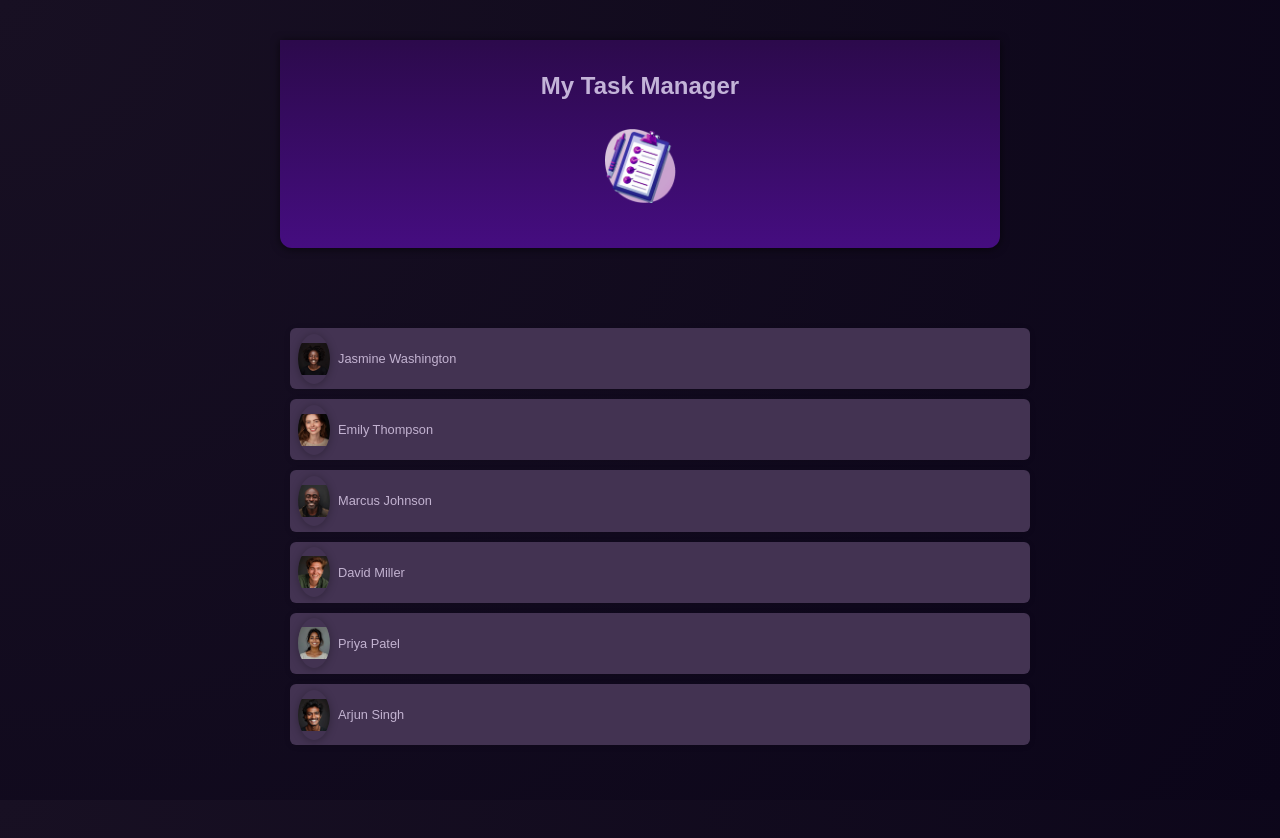
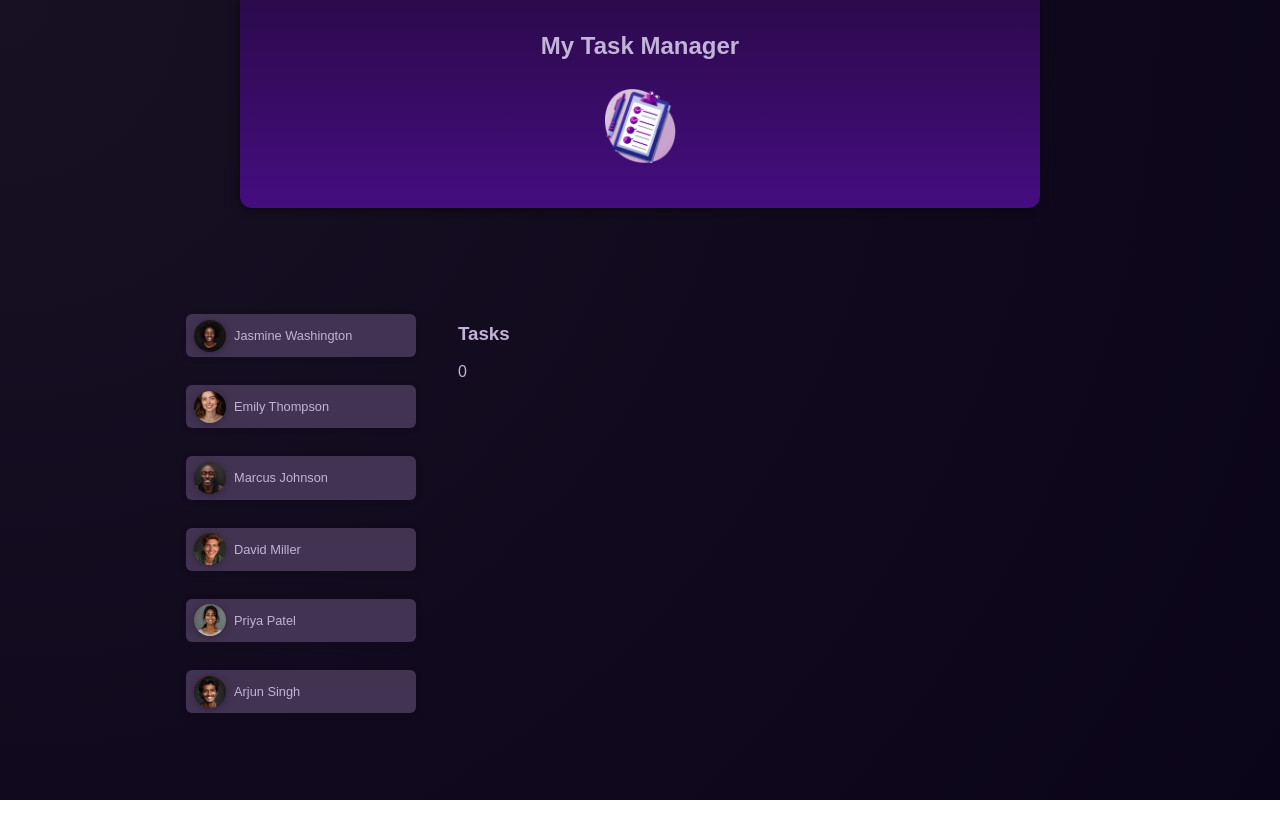
Before and after one commit to JuneWprog/pro-angular, an Angular app in the folder udemy-angular/: page / in a window 1280 px wide. After the commit the page ends 800 px from the top, so only its background shows below. Built offline with nearby package versions, Linux system fonts and the light colour scheme.

Commit message:
tasks list

```diff
--- a/udemy-angular/src/app/app.component.css
+++ b/udemy-angular/src/app/app.component.css
@@ -1,3 +1,12 @@
+.container{
+  display:flex;
+  flex-direction: column;
+  justify-content: center;
+  align-items: center;
+  width:90%;
+}
+
+
 .main {
     width: 90%;
     max-width: 50rem;
@@ -5,15 +14,18 @@
     display: grid;
     grid-auto-flow: row;
     gap: 2rem;
+
   }
 
   #users {
+    width:250px;
     list-style: none;
     margin: 0;
     padding: 0;
     display: flex;
     gap: 0.5rem;
     overflow: auto;
+    flex-direction: column;
   }
 
   #fallback {
@@ -22,9 +34,27 @@
     margin: 0;
     text-align: center;
   }
+  #tasks{
+    width:250px;
+    list-style: none;
+    margin: 0;
+    padding: 0;
+    display: flex;
+    gap: 0.5rem;
+    overflow: auto;
+    flex-direction: column;
 
+  }
   @media (min-width: 768px) {
-    main {
+    .container{
+      display:flex;
+      flex-direction: column;
+      justify-content: center;
+      align-items: center;
+      width:90%;
+    }
+
+    .main {
       margin: 4rem auto;
       grid-template-columns: 1fr 3fr;
     }
--- a/udemy-angular/src/app/app.component.html
+++ b/udemy-angular/src/app/app.component.html
@@ -1,11 +1,21 @@
-<div class ="main">
+<div>
+    <app-header></app-header>
+<div class ="container">
+    <div class ="main">
 
-    <app-header></app-header>
-    <div id="users">
-
-        <app-users></app-users>
-
+    <ul id ="users">
+        <li *ngFor="let user of users" style="list-style: none; margin: 10px;">
+          <app-user
+            [user]="user"
+            (select)="onSelectUser($event)"
+            [selectedUserId]="selectedUserId"
+          >
+          </app-user>
+        </li>
+      </ul>
+    <app-tasks [selectedUserName]="selectedUserName" [selectedUserId]="selectedUserId"></app-tasks>
     </div>
 
 
 </div>
+</div>
--- a/udemy-angular/src/app/app.component.ts
+++ b/udemy-angular/src/app/app.component.ts
@@ -1,14 +1,28 @@
 import { Component } from '@angular/core';
 import { RouterOutlet } from '@angular/router';
 import {HeaderComponent} from './header.component';
-import {UsersComponent} from './users.component';
+import {TasksComponent} from './tasks.component';
+import { UserComponent } from './user.component';
+import { DUMMY_USERS } from './dummy-users';
+import { CommonModule } from '@angular/common';
 
 @Component({
   selector: 'app-root',
-  imports: [RouterOutlet, HeaderComponent, UsersComponent],
+  imports: [RouterOutlet, HeaderComponent, UserComponent, TasksComponent, CommonModule],
   templateUrl: './app.component.html',
   styleUrl: './app.component.css'
 })
 export class AppComponent {
-  title = 'udemy-angular';
+  title = 'Todo List';
+
+  users = DUMMY_USERS;
+  selectedUserId: string | null = null; // to store the selected user id
+  onSelectUser(id:string){
+    //this receives the selected user id from the child component
+    this.selectedUserId = id; // set the selected user id
+  }
+  get selectedUserName() {
+    const selectedUser = this.users.find(user => user.id === this.selectedUserId);
+    return selectedUser ? selectedUser.name : null; // return the name of the selected user or null if not found
+  }
 }
--- a/udemy-angular/src/app/dummy-tasks.ts
+++ b/udemy-angular/src/app/dummy-tasks.ts
@@ -1,4 +1,4 @@
-const dummyTasks = [
+export const dummyTasks = [
     {
       id: 't1',
       userId: 'u1',
--- /dev/null
+++ b/udemy-angular/src/app/tasks.component.ts
@@ -0,0 +1,25 @@
+import { Component, Input } from '@angular/core';
+import {dummyTasks} from './dummy-tasks'; // import dummy tasks
+
+@Component({
+  selector: 'app-tasks',
+  standalone: true,
+  imports: [],
+  template: `
+    <div>
+     <h3>Tasks</h3>
+     <p>{{selectedUserName}}</p>
+     <p>{{tasksForSelectedUser.length}}</p>
+    </div>
+  `,
+})
+export class TasksComponent {
+    @Input({required:true}) selectedUserId: string | null = null; // required
+    @Input({required:true}) selectedUserName: string | null = null; // required
+    tasks = dummyTasks; // use dummy tasks
+    selectedUserTasks: any[] = []; // to store tasks for selected user
+    get tasksForSelectedUser() {
+        this.selectedUserTasks = this.tasks.filter((task: { userId: string | null; }) => task.userId === this.selectedUserId); // filter tasks for selected user
+        return this.selectedUserTasks; // return tasks for selected user
+    }
+}
--- a/udemy-angular/src/app/user.component.ts
+++ b/udemy-angular/src/app/user.component.ts
@@ -8,11 +8,11 @@ import { Component, EventEmitter, Input, OnChanges, Output, SimpleChanges, compu
     <div>
       <button  (click) ="onSelectUser()">
         <!-- using signal -->
-        <!-- <img [src]="imagePath()" [alt]="user().name" width="50" height="50">
+        <!-- <img [src]="imagePath()" [alt]="user().name" >
         <span>{{ user().name }}</span> -->
 
         <!-- old way -->
-        <img [src]="imagePath" [alt]="user.name" width="50" height="50">
+        <img [src]="imagePath" [alt]="user.name">
         <span>{{ user.name }}</span>
       </button>
     </div>
@@ -50,6 +50,4 @@ export class UserComponent {
 //   }
 
 
-
-
 }
--- a/udemy-angular/src/app/users.component.ts
+++ /dev/null
@@ -1,39 +0,0 @@
-import { Component } from '@angular/core';
-import { UserComponent } from './user.component';
-import { DUMMY_USERS } from './dummy-users';
-import { CommonModule } from '@angular/common';
-
-
-
-@Component({
-  selector: 'app-users',
-  imports: [UserComponent, CommonModule],
-
-  template: `
-
-      <ul id ="users">
-        <li *ngFor="let user of users" style="list-style: none; margin: 10px;">
-          <app-user
-            [user]="user"
-            (select)="onSelectUser($event)"
-            [selectedUserId]="selectedUserId"
-          >
-          </app-user>
-        </li>
-      </ul>
-
-  `
-})
-export class UsersComponent {
-  users = DUMMY_USERS;
-  selectedUserId: string | null = null; // to store the selected user id
-  onSelectUser(id:string){
-    //this receives the selected user id from the child component
-    console.log('Selected user id:', id);
-    this.selectedUserId = id; // set the selected user id
-  }
-
-
-
-
-}
```
